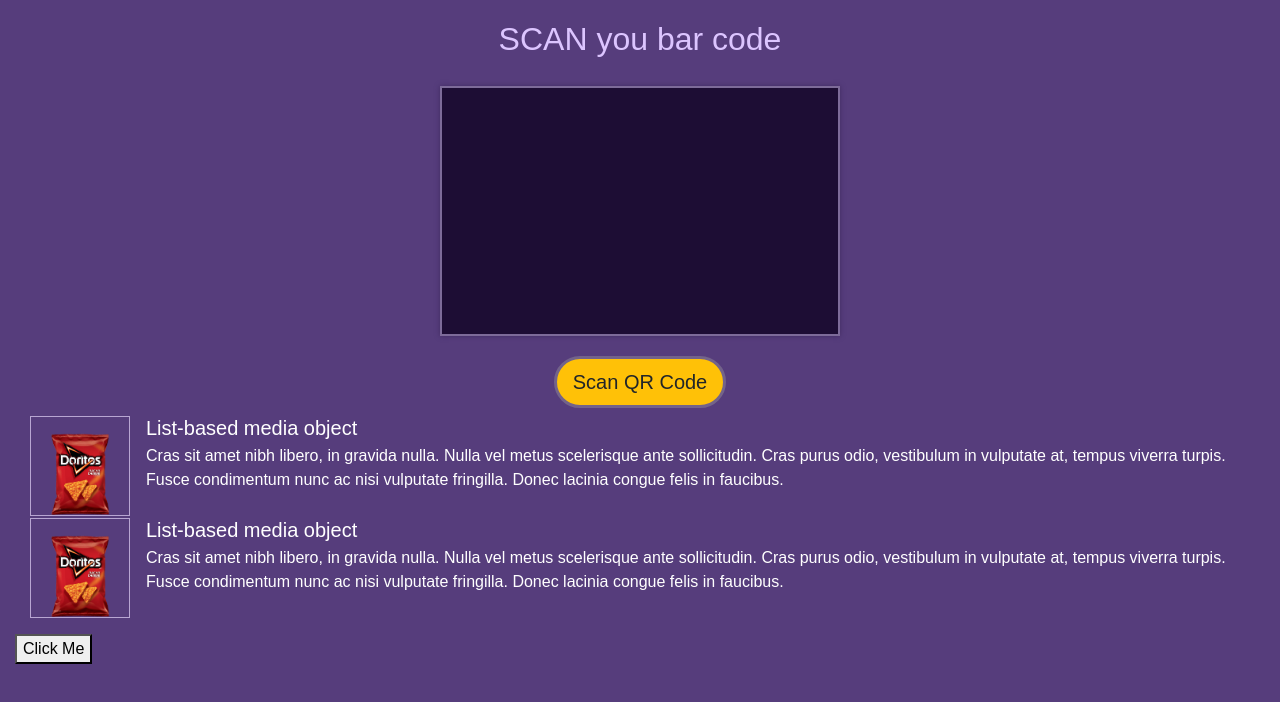
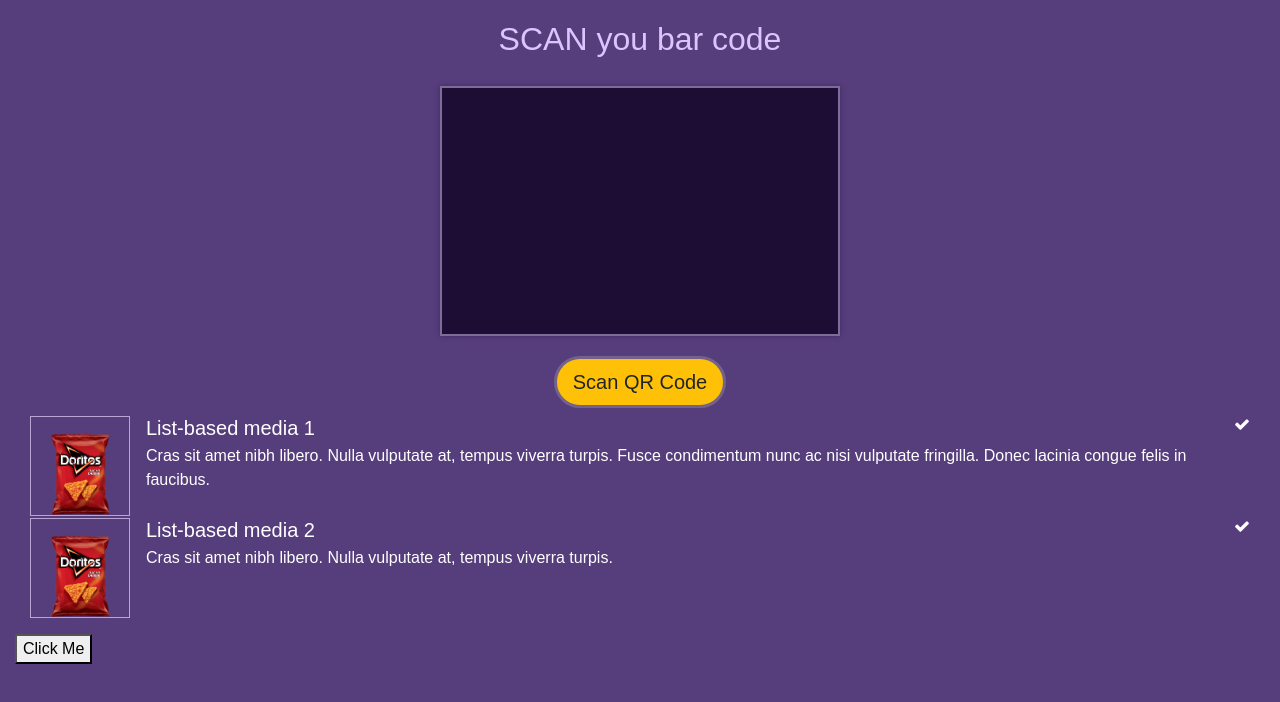
Before and after one commit to msg4mayank/pwa_qr_scanner, a React (Create React App) app: page / in a window 1280 px wide. Shown: the top 702 px of the page. Built offline with nearby package versions, Linux system fonts and the light colour scheme.

Commit message:
Scaning of data

```diff
--- a/public/index.html
+++ b/public/index.html
@@ -20,6 +20,7 @@
       Learn how to configure a non-root public URL by running `npm run build`.
     -->
     <title>Pepsico</title>
+    <link rel="stylesheet" href="https://cdnjs.cloudflare.com/ajax/libs/font-awesome/5.9.0/css/fontawesome.min.css" crossorigin="anonymous" />
   </head>
   <body>
     <noscript>You need to enable JavaScript to run this app.</noscript>
--- a/src/components/App.js
+++ b/src/components/App.js
@@ -24,7 +24,6 @@ class App extends Component {
 
   handleScan(data) {
     if (data) {
-
       this.setState({
         result: data
       })
@@ -36,17 +35,9 @@ class App extends Component {
   }
   handleClick = () => {
 
-    console.log("Handle Click");
-    const data = {
-      firstName: "Sachin",
-      lastName: "Test"
-    }
+    console.log("Handle Click result", this.state.result);
 
-
-    this.setState({
-      result: data
-    })
-    axios.post('http://localhost:9090', data)
+    axios.post('http://localhost:9090', this.state.result)
       .then(function (response) {
         console.log(response);
       })
@@ -61,10 +52,10 @@ class App extends Component {
   }
 
   render() {
-    const previewStyle = {
+    /* const previewStyle = {
       height: 100,
       width: 320,
-    }
+    } */
     return (
       <div className="container-fluid bg-color">
         <div className="row-fluid">
--- a/src/components/ItemsList.js
+++ b/src/components/ItemsList.js
@@ -1,12 +1,23 @@
 import React, { Component } from "react";
-import cart1 from '../images/img0.png'
+import img0 from '../images/img0.png'
+import img1 from '../images/img1.png'
+import img2 from '../images/img2.png'
+
 
 class ItemsList extends Component {
     state = {
-        scanData:''
+        scanData:'',
+        items: [
+            {imgUrl: '/images/img0.png', imgTitle:'', title: 'List-based media 1', detail: 'Cras sit amet nibh libero. Nulla vulputate at, tempus viverra turpis. Fusce condimentum nunc ac nisi vulputate fringilla. Donec lacinia congue felis in faucibus.'},
+            {imgUrl: '/images/img1.png', imgTitle:'', title: 'List-based media 2', detail: 'Cras sit amet nibh libero. Nulla vulputate at, tempus viverra turpis.'}
+        ]
     }
     componentDidMount(){}
     componentWillReceiveProps(nextProps) {
+        console.log('scanData', nextProps)
+        this.setState({
+            scanData: nextProps.scanData
+        })
         if(nextProps.scanData !== this.props.scanData){
             console.log('nextProps updated', nextProps)
             this.setState({
@@ -14,8 +25,8 @@ class ItemsList extends Component {
             })
         }
     }
-    handleData = ()=> {
-        alert('sdf')
+    handleData(item) {
+        console.log('item', item)
     }
     render() {
         return(
@@ -23,20 +34,19 @@ class ItemsList extends Component {
                 {/* <h3 className="hdr">Self ID:  <span>7</span> Pusher ID: <span> 3</span></h3> */}
                 <h3 className="hdr"><span>{this.state.scanData}</span></h3>
                 <ul className="list-unstyled">
-                    <li className="media" onClick={this.handleData}>
-                        <img src={cart1} className="mr-3" alt="..."/>
-                        <div className="media-body">
-                        <h5 className="mt-0 mb-1">List-based media object</h5>
-                        Cras sit amet nibh libero, in gravida nulla. Nulla vel metus scelerisque ante sollicitudin. Cras purus odio, vestibulum in vulputate at, tempus viverra turpis. Fusce condimentum nunc ac nisi vulputate fringilla. Donec lacinia congue felis in faucibus.
-                        </div>
-                    </li>
-                    <li className="media">
-                        <img src={cart1} className="mr-3" alt="..."/>
-                        <div className="media-body">
-                        <h5 className="mt-0 mb-1">List-based media object</h5>
-                        Cras sit amet nibh libero, in gravida nulla. Nulla vel metus scelerisque ante sollicitudin. Cras purus odio, vestibulum in vulputate at, tempus viverra turpis. Fusce condimentum nunc ac nisi vulputate fringilla. Donec lacinia congue felis in faucibus.
-                        </div>
-                    </li>
+                    {this.state.items.map((item, i)=> (
+                        <li className="media" onClick={()=> this.handleData(item)} key={i}>
+                            <img src={img0} className="mr-3" alt={item.imgTitle}/>
+                            <div className="media-body">
+                                <h5 className="mt-0 mb-1">{item.title}</h5>
+                                {item.detail}
+
+                            </div>
+                            <i className="fa fa-check" aria-hidden="true"></i>
+                        </li>
+                    ))}
+
+
                 </ul>
             </React.Fragment>
         )
```
